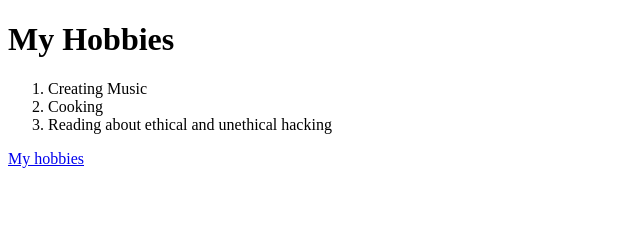
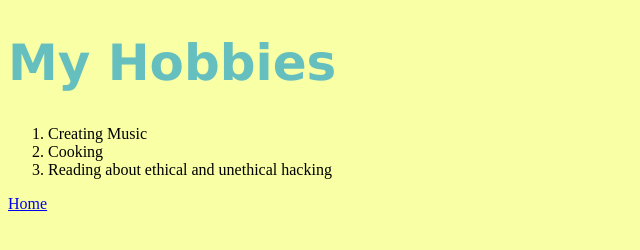
Before and after one commit to dvarmstrong/cv, a plain HTML site: page hobbies.html in a window 1280 px wide. Shown: the whole page, without its empty margins (0-640 px from the left). Drawn offline with Linux system fonts and the light colour scheme.

Commit message:
new changes to links

```diff
--- a/css/style.css
+++ b/css/style.css
@@ -12,12 +12,17 @@ body {
  }
  /* color all h1's */
  h1 {
-     color: #65207a;
+     color: #66bfbf;
      font-size: 50px;
+     font-style: sans-serif;
+     font-family: 'Lucida Sans', 'Lucida Sans Regular', 'Lucida Grande', 'Lucida Sans Unicode', Geneva, Verdana, sans-serif;
 
  }
 
-    /* color all h2's */
+h3 {
+    color: #66bfbf;
+    font-size: 20px;
+}
 
  p {
      font-style: sans-serif;
--- a/hobbies.html
+++ b/hobbies.html
@@ -5,6 +5,7 @@
     <meta http-equiv="X-UA-Compatible" content="IE=edge">
     <meta name="viewport" content="width=device-width, initial-scale=1.0">
     <title>Document</title>
+    <link rel="stylesheet" href="css/style.css">
 </head>
 <body>
     <h1>My Hobbies</h1>
@@ -13,6 +14,6 @@
         <li>Cooking</li>
         <li>Reading about ethical and unethical hacking</li>
     </ol>
-    <a href="index.html">My hobbies</a>
+    <a href="index.html">Home</a>
 </body>
 </html>
```
Also changed, not shown: contact.html (+3 -1 lines).
